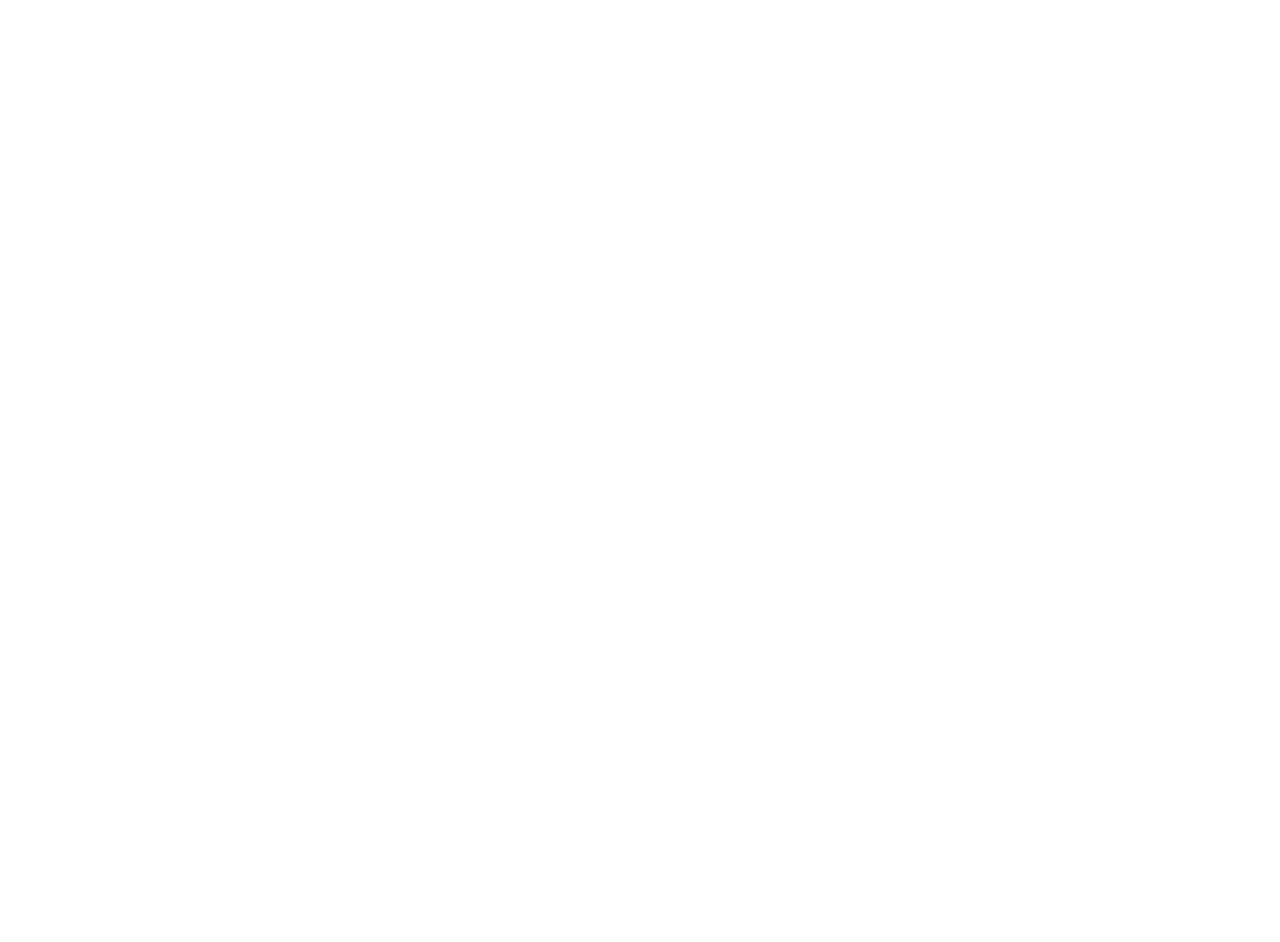
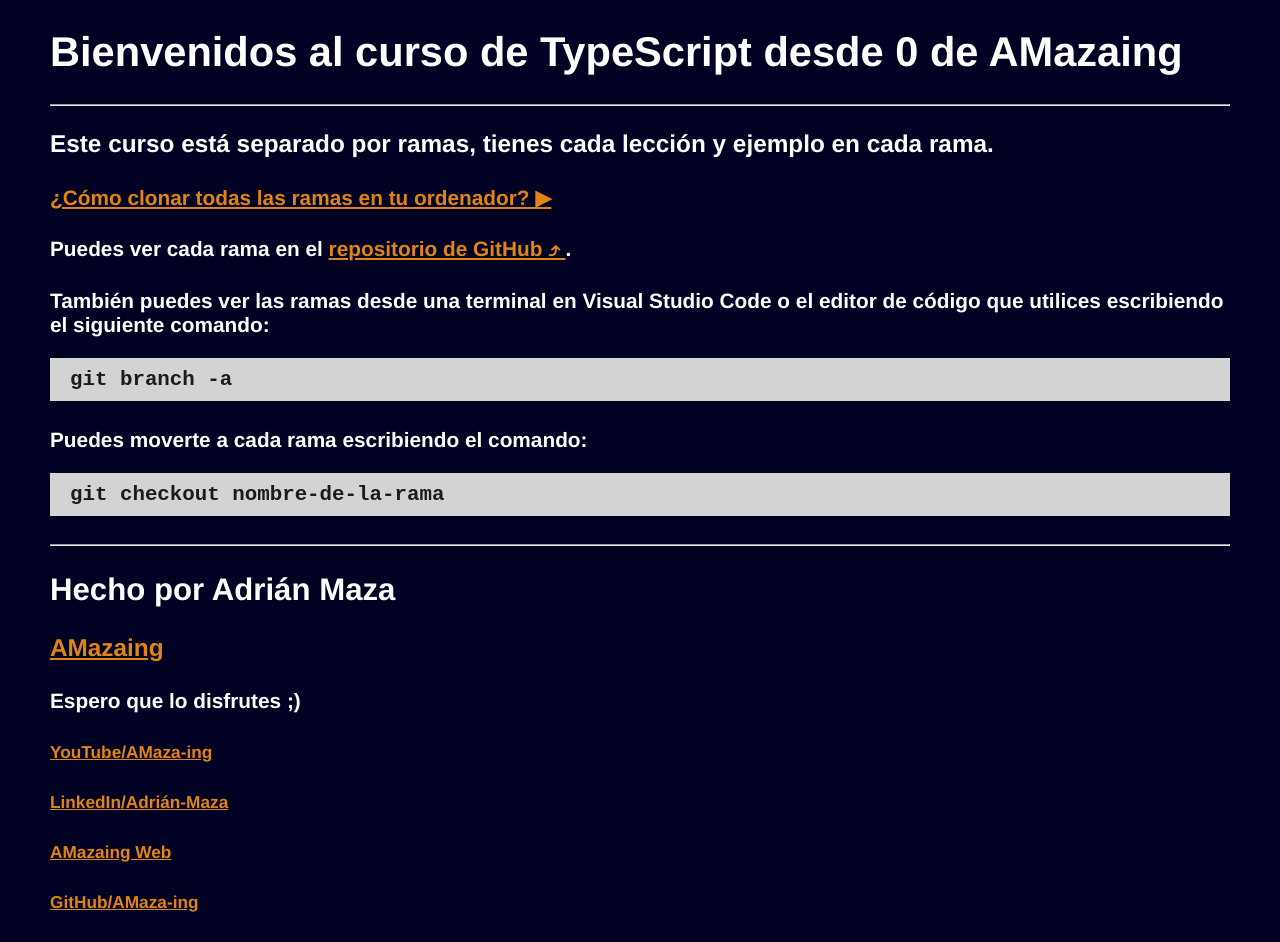
Before and after one commit to Amaza-ing/AMazaing-TypeScript-Course, a plain HTML site: page index.html in a window 1280 px wide. Before the commit the page ends 800 px from the top, so only its background shows below. Drawn offline with Linux system fonts and the light colour scheme.

```diff
--- a/index.html
+++ b/index.html
@@ -1,12 +1,81 @@
 <!DOCTYPE html>
 <html lang="en">
-<head>
-  <meta charset="UTF-8">
-  <meta name="viewport" content="width=device-width, initial-scale=1.0">
-  <title>Document</title>
-  <script src="./main.js"></script>
-</head>
-<body>
-
-</body>
+  <head>
+    <meta charset="UTF-8" />
+    <meta name="viewport" content="width=device-width, initial-scale=1.0" />
+    <title>AMazaing TypeScript</title>
+    <link
+      rel="icon"
+      href="./AMazaing-64x64.png"
+      type="image/png"
+      sizes="64x64"
+    />
+    <link rel="stylesheet" href="./styles.css" />
+  </head>
+  <body>
+    <h1>Bienvenidos al curso de TypeScript desde 0 de AMazaing</h1>
+    <hr />
+    <h3>
+      Este curso está separado por ramas, tienes cada lección y ejemplo en cada
+      rama.
+    </h3>
+    <h4>
+      <a
+        href="https://www.youtube.com/watch?v=WxJ8JDsjy24&list=PLzA2VyZwsq_8nVw1G6L9PehvqSoGjTjsX"
+        target="_blank"
+      >
+        ¿Cómo clonar todas las ramas en tu ordenador? ▶
+      </a>
+    </h4>
+    <h4>
+      Puedes ver cada rama en el
+      <a
+        href="https://github.com/Amaza-ing/AMazaing-TypeScript-Course"
+        target="_blank"
+      >
+        repositorio de GitHub ⤴
+      </a>
+      .
+    </h4>
+    <h4>
+      También puedes ver las ramas desde una terminal en Visual Studio Code o el
+      editor de código que utilices escribiendo el siguiente comando:
+      <pre>git branch -a</pre>
+    </h4>
+    <h4>
+      Puedes moverte a cada rama escribiendo el comando:
+      <pre>git checkout nombre-de-la-rama</pre>
+    </h4>
+    <hr />
+    <h2>Hecho por Adrián Maza</h2>
+    <h3>
+      <a href="https://www.youtube.com/@AMaza-Ing" target="_blank">
+        AMazaing
+      </a>
+    </h3>
+    <h4>Espero que lo disfrutes ;)</h4>
+    <div className="links">
+      <h5>
+        <a href="https://www.youtube.com/@AMaza-Ing" target="_blank">
+          YouTube/AMaza-ing
+        </a>
+      </h5>
+      <h5>
+        <a
+          href="https://www.linkedin.com/in/adrian-maza-vazquez/"
+          target="_blank"
+        >
+          LinkedIn/Adrián-Maza
+        </a>
+      </h5>
+      <h5>
+        <a href="https://www.amaza-ing.com/" target="_blank"> AMazaing Web </a>
+      </h5>
+      <h5>
+        <a href="https://github.com/Amaza-ing" target="_blank">
+          GitHub/AMaza-ing
+        </a>
+      </h5>
+    </div>
+  </body>
 </html>
--- a/main.js
+++ /dev/null
@@ -1,4 +0,0 @@
-// npm install -g typescript
-//
-// tsc main.ts
-console.log("Hola a todos!");
--- a/main.ts
+++ /dev/null
@@ -1,5 +0,0 @@
-// npm install -g typescript
-
-// tsc main.ts
-
-console.log("Hola a todos!");
--- /dev/null
+++ b/styles.css
@@ -0,0 +1,25 @@
+body {
+  margin: 0 50px;
+  padding: 0;
+  background-color: rgb(0, 0, 34);
+  color: white;
+  font-family: "Franklin Gothic Medium", "Arial Narrow", Arial, sans-serif;
+  font-size: 1.3rem;
+
+  a {
+    color: #e28413;
+  }
+
+  pre {
+    padding: 10px 20px;
+    background-color: lightgray;
+    color: rgb(27, 27, 27);
+  }
+
+  .links {
+    display: flex;
+    justify-content: center;
+    gap: 0 50px;
+    flex-wrap: wrap;
+  }
+}
```
Also changed, not shown: AMazaing-64x64.png (added), README.md (added).
